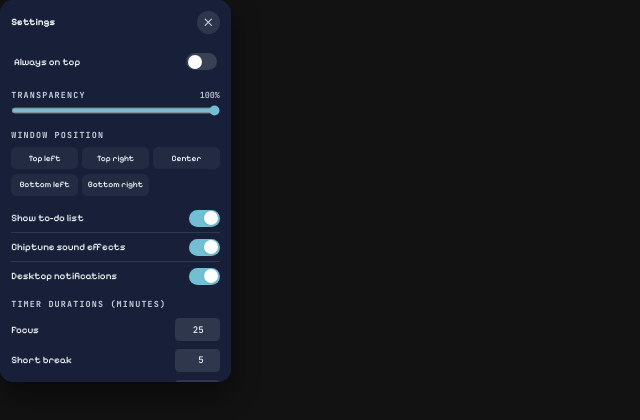
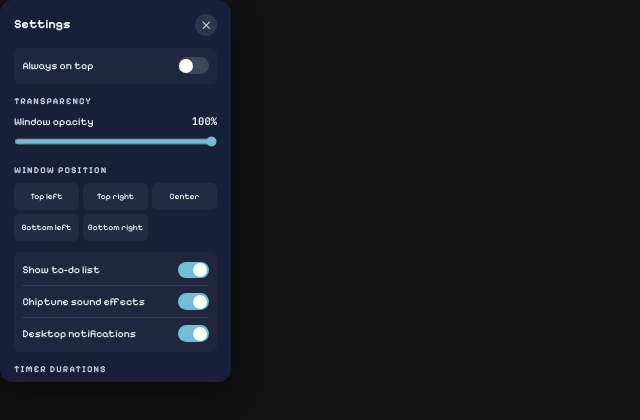
Before and after one commit to AlloEngel/slimy.doro, a React (Vite) app: page / in a window 1280 px wide. Both pictures are taken after a click on the button 158 px from the left and 19 px from the top of the page. Shown: the top 420 px of the page, without its empty margins (0-640 px from the left). Built offline with nearby package versions, Linux system fonts and the light colour scheme; the HTML template or start-up script is replaced by a standard one.

Commit message:
feat(refactor): new feats on Settings & better UI

```diff
--- a/src/components/SettingsPanel.tsx
+++ b/src/components/SettingsPanel.tsx
@@ -1,4 +1,5 @@
-import { ShieldAlert, X } from "lucide-react";
+import { type ReactNode } from "react";
+import { RotateCcw, ShieldAlert, X } from "lucide-react";
 import { useAppStore } from "@/store/useAppStore";
 import { snapWindow } from "@/lib/tauri";
 import type { SnapPosition } from "@/types";
@@ -27,13 +28,14 @@ function Toggle({
     label: string;
 }) {
     return (
-        <label className="flex cursor-pointer items-center justify-between py-2 text-sm text-[var(--text-deep)]">
+        <label className="flex cursor-pointer items-center justify-between gap-4 py-2.5 text-[15px] font-medium text-[var(--text-deep)]">
             <span>{label}</span>
 
             <button
                 type="button"
                 role="switch"
                 aria-checked={checked}
+                aria-label={label}
                 onClick={onChange}
                 className={`relative h-6 w-11 shrink-0 rounded-full transition ${
                     checked
@@ -71,7 +73,7 @@ function NumberField({
     max?: number;
 }) {
     return (
-        <label className="flex items-center justify-between py-1.5 text-sm text-[var(--text-deep)]">
+        <label className="flex items-center justify-between gap-4 py-2 text-[15px] font-medium text-[var(--text-deep)]">
             <span>{label}</span>
 
             <input
@@ -83,12 +85,30 @@ function NumberField({
                     const n = Number(e.target.value);
 
                     if (!Number.isNaN(n)) {
-                        onChange(Math.min(max, Math.max(min, n)));
+                        onChange(
+                            Math.min(max, Math.max(min, n)),
+                        );
                     }
                 }}
-                className="w-16 rounded-md bg-white/10 px-2 py-1.5 text-right font-mono text-[13px] text-[var(--text-deep)] focus:bg-white/15 focus:outline-none focus:ring-1 focus:ring-[var(--accent)]"
+                className="w-16 rounded-md bg-white/10 px-2 py-1.5 text-right font-mono text-[14px] font-semibold text-[var(--text-deep)] focus:bg-white/15 focus:outline-none focus:ring-1 focus:ring-[var(--accent)]"
             />
         </label>
+    );
+}
+
+/**
+ * Shared section heading used to maintain a consistent visual
+ * hierarchy throughout the Settings panel.
+ */
+function SectionHeading({
+                            children,
+                        }: {
+    children: ReactNode;
+}) {
+    return (
+        <h3 className="mb-2 text-[13px] font-bold uppercase tracking-[0.12em] text-[var(--text)]">
+            {children}
+        </h3>
     );
 }
 
@@ -101,18 +121,28 @@ interface Props {
  * Settings panel for configuring the application's appearance,
  * window behavior, general features, and Pomodoro timer.
  */
-export function SettingsPanel({ onClose, onForceUnpin }: Props) {
+export function SettingsPanel({
+                                  onClose,
+                                  onForceUnpin,
+                              }: Props) {
     // Reads the current application settings from the Zustand store.
     const settings = useAppStore((s) => s.settings);
+
+    // Reads the current Pomodoro cycle number.
+    const cycle = useAppStore((s) => s.cycle);
 
     // Updates the window transparency percentage.
     const setOpacity = useAppStore((s) => s.setOpacity);
 
     // Toggles visibility of the to-do list.
-    const toggleShowTodo = useAppStore((s) => s.toggleShowTodo);
+    const toggleShowTodo = useAppStore(
+        (s) => s.toggleShowTodo,
+    );
 
     // Toggles chiptune sound effects.
-    const toggleSound = useAppStore((s) => s.toggleSound);
+    const toggleSound = useAppStore(
+        (s) => s.toggleSound,
+    );
 
     // Toggles desktop notifications.
     const toggleNotifications = useAppStore(
@@ -129,15 +159,20 @@ export function SettingsPanel({ onClose, onForceUnpin }: Props) {
         (s) => s.updateTimerSettings,
     );
 
+    // Resets the current Pomodoro cycle counter to cycle one.
+    const resetCycles = useAppStore(
+        (s) => s.resetCycles,
+    );
+
     return (
         <div
             // Fixed, fully opaque surface — independent of the user's
             // transparency slider, so Settings can never bleed content through.
-            className="absolute inset-0 z-30 flex flex-col gap-3 overflow-y-auto rounded-cozy bg-[var(--surface)] p-4 text-[var(--text-deep)] shadow-[0_12px_30px_rgba(0,0,0,0.55)]"
+            className="absolute inset-0 z-30 flex flex-col gap-4 overflow-y-auto rounded-cozy bg-[var(--surface)] p-5 text-[var(--text-deep)] shadow-[0_12px_30px_rgba(0,0,0,0.55)]"
         >
             {/* Header */}
             <div className="flex items-center justify-between">
-                <h2 className="font-display text-sm font-bold text-[var(--text-deep)]">
+                <h2 className="font-display text-lg font-bold text-[var(--text-deep)]">
                     Settings
                 </h2>
 
@@ -152,8 +187,8 @@ export function SettingsPanel({ onClose, onForceUnpin }: Props) {
                 </button>
             </div>
 
-            {/* Always on Top */}
-            <section className="rounded-lg px-1 py-2 text-sm transition hover:bg-white/5">
+            {/* Window behavior */}
+            <section className="rounded-lg bg-white/[0.03] px-3 py-1">
                 <Toggle
                     checked={settings.alwaysOnTop}
                     onChange={toggleAlwaysOnTop}
@@ -163,12 +198,17 @@ export function SettingsPanel({ onClose, onForceUnpin }: Props) {
 
             {/* Transparency */}
             <section>
-                <div className="mb-1.5 flex items-center justify-between">
-                    <h3 className="font-mono text-xs font-bold uppercase tracking-[0.14em] text-[var(--text)]">
+                <SectionHeading>
                     Transparency
-                    </h3>
+                </SectionHeading>
 
-                    <span className="font-mono text-xs text-[var(--text)]">
+                <div className="space-y-2">
+                    <div className="flex items-center justify-between text-[15px]">
+                        <span className="font-medium text-[var(--text-deep)]">
+                            Window opacity
+                        </span>
+
+                        <span className="font-mono text-[15px] font-bold text-[var(--text-deep)]">
                             {settings.opacity}%
                         </span>
                     </div>
@@ -179,32 +219,40 @@ export function SettingsPanel({ onClose, onForceUnpin }: Props) {
                         max={100}
                         step={10}
                         value={settings.opacity}
-                    onChange={(e) => setOpacity(Number(e.target.value))}
+                        onChange={(e) =>
+                            setOpacity(
+                                Number(e.target.value),
+                            )
+                        }
                         className="w-full accent-[var(--accent)]"
                         aria-label="Window opacity"
                     />
 
                     {/* Warns the user that lower transparency values can reduce readability. */}
                     {settings.opacity <= 50 && (
-                    <p className="mt-1.5 text-xs leading-relaxed text-[var(--text)]/60">
-                        Lower transparency may make the interface harder to read.
+                        <p className="text-[13px] leading-relaxed text-[var(--text)]/70">
+                            Lower transparency may make the
+                            interface harder to read.
                         </p>
                     )}
+                </div>
             </section>
 
             {/* Window Position */}
             <section>
-                <h3 className="mb-2 font-mono text-xs font-bold uppercase tracking-[0.14em] text-[var(--text)]">
+                <SectionHeading>
                     Window position
-                </h3>
+                </SectionHeading>
 
                 <div className="grid grid-cols-3 gap-1.5">
                     {SNAP_POSITIONS.map((pos) => (
                         <button
                             key={pos.id}
                             type="button"
-                            onClick={() => void snapWindow(pos.id)}
-                            className="rounded-lg bg-white/5 px-1 py-2 text-xs text-[var(--text-deep)] transition hover:bg-white/10 active:scale-[0.98]"
+                            onClick={() =>
+                                void snapWindow(pos.id)
+                            }
+                            className="rounded-lg bg-white/5 px-1 py-2.5 text-[12px] font-medium text-[var(--text-deep)] transition hover:bg-white/10 active:scale-[0.98]"
                         >
                             {pos.label}
                         </button>
@@ -213,7 +261,7 @@ export function SettingsPanel({ onClose, onForceUnpin }: Props) {
             </section>
 
             {/* General Toggles */}
-            <section className="divide-y divide-white/10">
+            <section className="divide-y divide-white/10 rounded-lg bg-white/[0.03] px-3 py-1">
                 <Toggle
                     checked={settings.showTodo}
                     onChange={toggleShowTodo}
@@ -235,21 +283,29 @@ export function SettingsPanel({ onClose, onForceUnpin }: Props) {
 
             {/* Timer Durations */}
             <section>
-                <h3 className="mb-1.5 font-mono text-xs font-bold uppercase tracking-[0.14em] text-[var(--text)]">
-                    Timer durations (minutes)
-                </h3>
+                <SectionHeading>
+                    Timer durations
+                </SectionHeading>
 
+                <div className="space-y-0.5">
                     <NumberField
                         label="Focus"
-                    value={settings.timer.focusMinutes}
+                        value={
+                            settings.timer.focusMinutes
+                        }
                         onChange={(n) =>
-                        updateTimerSettings({ focusMinutes: n })
+                            updateTimerSettings({
+                                focusMinutes: n,
+                            })
                         }
                     />
 
                     <NumberField
                         label="Short break"
-                    value={settings.timer.shortBreakMinutes}
+                        value={
+                            settings.timer
+                                .shortBreakMinutes
+                        }
                         onChange={(n) =>
                             updateTimerSettings({
                                 shortBreakMinutes: n,
@@ -259,7 +315,10 @@ export function SettingsPanel({ onClose, onForceUnpin }: Props) {
 
                     <NumberField
                         label="Long break"
-                    value={settings.timer.longBreakMinutes}
+                        value={
+                            settings.timer
+                                .longBreakMinutes
+                        }
                         onChange={(n) =>
                             updateTimerSettings({
                                 longBreakMinutes: n,
@@ -269,7 +328,10 @@ export function SettingsPanel({ onClose, onForceUnpin }: Props) {
 
                     <NumberField
                         label="Focus cycles before long break"
-                    value={settings.timer.cyclesBeforeLongBreak}
+                        value={
+                            settings.timer
+                                .cyclesBeforeLongBreak
+                        }
                         onChange={(n) =>
                             updateTimerSettings({
                                 cyclesBeforeLongBreak: n,
@@ -278,33 +340,80 @@ export function SettingsPanel({ onClose, onForceUnpin }: Props) {
                         min={1}
                         max={12}
                     />
+                </div>
 
+                <div className="mt-2 border-t border-white/10 pt-1">
                     <Toggle
-                    checked={settings.timer.autoStartNext}
+                        checked={
+                            settings.timer.autoStartNext
+                        }
                         onChange={() =>
                             updateTimerSettings({
                                 autoStartNext:
-                                !settings.timer.autoStartNext,
+                                    !settings.timer
+                                        .autoStartNext,
                             })
                         }
                         label="Auto-start next session"
                     />
+                </div>
+            </section>
+
+            {/* Cycle Reset */}
+            <section className="rounded-lg bg-white/[0.03] p-3">
+                <div className="mb-2 flex items-center justify-between gap-3">
+                    <div>
+                        <h3 className="text-[15px] font-semibold text-[var(--text-deep)]">
+                            Pomodoro cycle
+                        </h3>
+
+                        <p className="mt-0.5 text-[13px] leading-relaxed text-[var(--text)]/70">
+                            Current cycle:{" "}
+                            <span className="font-mono text-[14px] font-bold text-[var(--text-deep)]">
+                                {cycle}
+                            </span>
+                        </p>
+                    </div>
+
+                    <button
+                        type="button"
+                        onClick={resetCycles}
+                        aria-label="Reset Pomodoro cycles"
+                        title="Reset Pomodoro cycles"
+                        className="flex shrink-0 items-center gap-1.5 rounded-md bg-white/10 px-2.5 py-2 text-[13px] font-semibold text-[var(--text-deep)] transition hover:bg-white/15 active:scale-[0.98]"
+                    >
+                        <RotateCcw size={15} />
+                        Reset cycles
+                    </button>
+                </div>
+
+                <p className="text-[13px] leading-relaxed text-[var(--text)]/70">
+                    Resets the cycle counter to 1 without
+                    changing the current timer.
+                </p>
             </section>
 
             {/* Force Unpin */}
-            <section className="rounded-lg bg-[color-mix(in_srgb,var(--accent)_10%,transparent)] p-2.5">
+            <section className="rounded-lg bg-[color-mix(in_srgb,var(--accent)_10%,transparent)] p-3">
                 <button
                     type="button"
                     onClick={onForceUnpin}
-                    className="flex w-full items-center justify-center gap-1.5 rounded-md bg-[var(--accent)] py-2 text-xs font-bold uppercase tracking-wide text-[var(--on-accent)] transition hover:brightness-105 active:scale-[0.98]"
+                    className="flex w-full items-center justify-center gap-1.5 rounded-md bg-[var(--accent)] py-2.5 text-[14px] font-bold uppercase tracking-wide text-[var(--on-accent)] transition hover:brightness-105 active:scale-[0.98]"
                 >
-                    <ShieldAlert size={16} />
+                    <ShieldAlert size={17} />
                     Force Unpin Window
                 </button>
 
-                <p className="mt-1.5 text-center text-xs leading-relaxed text-[var(--text)]">
-                    Also available via tray menu, or Ctrl+Shift+U
-                    (Cmd+Shift+U on macOS)
+                <p className="mt-2 text-center text-[13px] leading-relaxed text-[var(--text)]/75">
+                    Also available via tray menu, or{" "}
+                    <strong className="font-mono font-bold text-[var(--text-deep)]">
+                        Ctrl+Shift+U
+                    </strong>{" "}
+                    (
+                    <strong className="font-mono font-bold text-[var(--text-deep)]">
+                        Cmd+Shift+U
+                    </strong>{" "}
+                    on macOS).
                 </p>
             </section>
         </div>
--- a/src/store/useAppStore.ts
+++ b/src/store/useAppStore.ts
@@ -111,6 +111,9 @@ interface AppState {
 
     // Advances the timer by one second.
     tick: () => void;
+
+    // Resets the current Pomodoro cycle counter to one.
+    resetCycles: () => void;
 
     // Clears the latest slime animation event.
     clearLastEvent: () => void;
@@ -636,6 +639,15 @@ export const useAppStore = create<AppState>((set) => ({
         }),
 
     /**
+     * Resets the Pomodoro cycle counter to one without
+     * changing the current session, timer, or timer settings.
+     */
+    resetCycles: () =>
+        set({
+            cycle: 1,
+        }),
+
+    /**
      * Skips the current Pomodoro session and advances to the
      * next appropriate focus or break period.
      */
```
Lines whose indentation alone changed are shown as unchanged.
